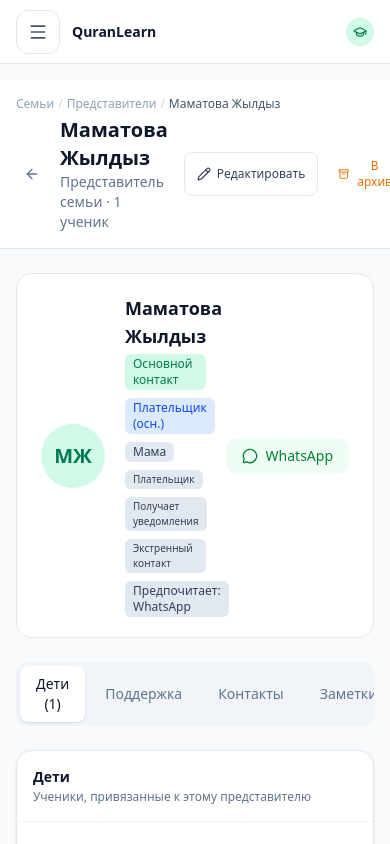
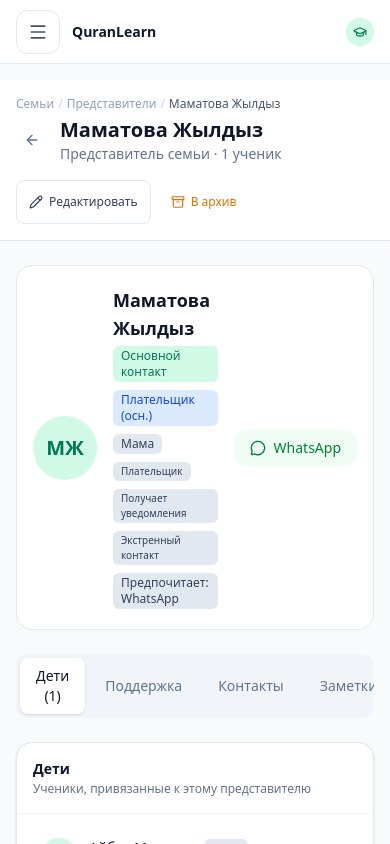
Before and after one commit to adiletzainidinov/koral_learn, a Next.js app: page /parents/par1 in a window 390 px wide. Shown: the top 844 px of the page. Built offline with nearby package versions, Linux system fonts and the light colour scheme.

Commit message:
fix: contain mobile ranking filters and support actions

```diff
--- a/public/mobile-review.html
+++ b/public/mobile-review.html
@@ -9,7 +9,7 @@
 <header><h1>QuranLearn · Проверка адаптации</h1><select id="width" aria-label="Ширина экрана"><option>320</option><option>360</option><option selected>390</option><option>430</option><option>768</option><option>1024</option><option>1440</option></select><select id="route" aria-label="Страница"></select><button id="check">Проверить страницу</button><button id="audit">Проверить все страницы</button><span id="status" role="status"></span></header>
 <main><iframe id="screen" title="Экран телефона" width="390" height="844"></iframe><aside><h2>Результаты</h2><pre id="report">Загрузка…</pre></aside></main>
 <script>
-const routes=['/dashboard','/students','/students/new','/students/s1','/students/s1/edit','/students/s1/tasks/create','/families','/families/new','/parents','/parents/new','/assignments','/assignments/create','/assignments/create/select-students','/reviews','/attendance','/leaderboard','/teams','/teams/new','/teams/display','/support','/support/families/new','/settings'];
+const routes=['/dashboard','/students','/students/new','/students/s1','/students/s1/edit','/students/s1/tasks/create','/families','/families/fam1','/families?tab=representatives','/families/new','/parents','/parents/par1','/parents/par1/edit','/parents/new','/assignments','/assignments/create','/assignments/create/select-students','/reviews','/attendance','/leaderboard','/teams','/teams/t1','/teams/new','/teams/display','/support','/support/families/fam1','/support/families/new','/settings'];
 const screen=document.getElementById('screen'),width=document.getElementById('width'),route=document.getElementById('route'),report=document.getElementById('report'),status=document.getElementById('status');
 for(const path of routes){const o=document.createElement('option');o.value=path;o.textContent=path;route.append(o)}
 const delay=ms=>new Promise(r=>setTimeout(r,ms));
--- a/src/shared/ui/breadcrumb.tsx
+++ b/src/shared/ui/breadcrumb.tsx
@@ -7,7 +7,7 @@ interface BreadcrumbItem {
 
 export function Breadcrumb({ items }: { items: BreadcrumbItem[] }) {
   return (
-    <nav aria-label="Breadcrumb" className="flex items-center gap-1 text-xs text-slate-400 mb-1">
+    <nav aria-label="Breadcrumb" className="flex flex-wrap items-center gap-1 text-xs text-slate-400 mb-1">
       {items.map((item, i) => (
         <span key={i} className="flex items-center gap-1">
           {i > 0 && <span className="text-slate-300 select-none">/</span>}
--- a/src/widgets/leaderboard-table/index.tsx
+++ b/src/widgets/leaderboard-table/index.tsx
@@ -414,7 +414,7 @@ export function LeaderboardTable() {
             <div className="self-stretch w-px bg-slate-150 mx-4 shrink-0" style={{ background: '#e9ecef' }} />
 
             {/* SORT zone */}
-            <div className="flex flex-wrap items-center gap-2 shrink-0">
+            <div className="flex flex-wrap items-center gap-2 w-full xl:w-auto min-w-0 xl:shrink-0 mt-2 xl:mt-0">
               <span className="text-[11px] font-semibold text-slate-400 uppercase tracking-wide">
                 Сортировка
               </span>
--- a/src/widgets/parent-detail/index.tsx
+++ b/src/widgets/parent-detail/index.tsx
@@ -104,7 +104,7 @@ export function ParentDetail({ contactId }: Props) {
             { label: contact.fullName },
           ]}
         />
-        <div className="flex items-center justify-between gap-4 mt-1">
+        <div className="flex flex-wrap items-center justify-between gap-4 mt-1">
           <div className="flex items-center gap-3">
             <button
               onClick={() => router.push('/families?tab=representatives')}
@@ -150,7 +150,7 @@ export function ParentDetail({ contactId }: Props) {
       </div>
 
       {/* Profile card */}
-      <div className="flex items-center gap-5 px-6 py-5 bg-white rounded-2xl border border-slate-200">
+      <div className="flex flex-wrap items-center gap-4 sm:gap-5 px-4 sm:px-6 py-5 bg-white rounded-2xl border border-slate-200">
         <div className="size-16 rounded-full bg-emerald-100 flex items-center justify-center text-emerald-700 text-xl font-bold shrink-0">
           {initials || <UserRound className="size-7 text-emerald-400" />}
         </div>
--- a/src/widgets/support-dashboard/index.tsx
+++ b/src/widgets/support-dashboard/index.tsx
@@ -578,7 +578,7 @@ export function SupportDashboard() {
         {/* Row 2: Status + Plan filters */}
         <div className="flex gap-2 flex-wrap">
           {/* Status filter */}
-          <div className="flex rounded-xl border border-slate-200 overflow-hidden text-xs font-medium">
+          <div className="flex max-w-full rounded-xl border border-slate-200 overflow-x-auto text-xs font-medium [&>button]:shrink-0 [&>button]:min-h-11 sm:[&>button]:min-h-0">
             {(['all', 'unpaid', 'partial', 'paid', 'no_charge'] as const).map((v) => (
               <button
                 key={v}
@@ -594,7 +594,7 @@ export function SupportDashboard() {
           </div>
 
           {/* Plan filter */}
-          <div className="flex rounded-xl border border-slate-200 overflow-hidden text-xs font-medium">
+          <div className="flex max-w-full rounded-xl border border-slate-200 overflow-x-auto text-xs font-medium [&>button]:shrink-0 [&>button]:min-h-11 sm:[&>button]:min-h-0">
             <button
               onClick={() => setPlanFilter('all')}
               className={cn('px-3 py-2 transition-colors', planFilter === 'all' ? 'bg-slate-800 text-white' : 'text-slate-600 hover:bg-slate-50')}
--- a/src/widgets/support-dashboard/support-table.tsx
+++ b/src/widgets/support-dashboard/support-table.tsx
@@ -616,7 +616,7 @@ function MobileCard({
       )}
 
       {/* Actions */}
-      <div className="flex gap-2">
+      <div className="flex flex-wrap gap-2 [&>button]:min-h-11 [&>a]:min-h-11">
         {row.paymentStatus !== 'paid' && row.paymentStatus !== 'no_charge' && (
           <button
             onClick={(e) => { e.stopPropagation(); onPayment(row.familyId); }}
```
